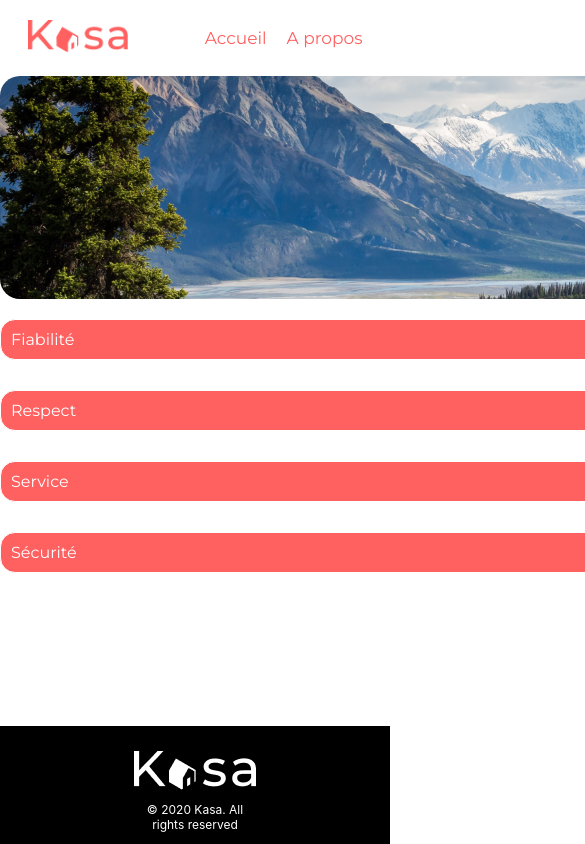
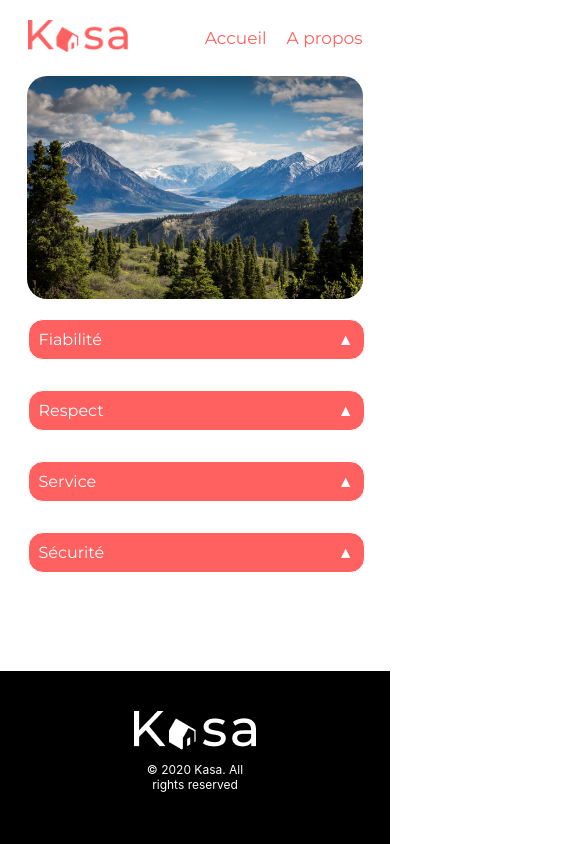
Before and after one commit to CodeQuentum/OCP6, a React (Create React App) app in the folder kasa/: page /about in a window 390 px wide. Shown: the top 844 px of the page, 585 px wide, since content can reach past the window. Built offline with nearby package versions, Linux system fonts and the light colour scheme.

Commit message:
media queries a propos terminée

```diff
--- a/kasa/src/pages/About.js
+++ b/kasa/src/pages/About.js
@@ -48,6 +48,7 @@ const About = () => {
       <Header />
       <main className="aboutMain">
         <img src={imgAPropos} alt="Lac bordée de montagne." />
+        <section className='topic'>
         {sections.map((section, index) => (
           <Section
             key={index}
@@ -57,6 +58,7 @@ const About = () => {
             onClick={() => handleSectionClick(index)}
           />
         ))}
+        </section>
       </main>
       <Footer />
     </div>
--- a/kasa/src/pages/NotFound.js
+++ b/kasa/src/pages/NotFound.js
@@ -12,7 +12,7 @@ const NotFound = () => {
       <Header />
       <section className='errorContent'>
       <img className='img404' src={error404} alt='Erreur 404' />
-      <p>Oups! La page que vous demandez n'existe pas.</p>
+      <p>Oups! La page que <span>vous demandez n'existe pas.</span></p>
       <Link to="/">Retourner à la page d'accueil</Link>
       </section>
       <Footer />
--- a/kasa/src/styles/About.scss
+++ b/kasa/src/styles/About.scss
@@ -22,6 +22,7 @@
   margin: 0 auto;
   margin-bottom: 10px;
   width: 1040px;
+  z-index: 100;
 }
 
 .menuDeroulant h2 {
@@ -62,3 +63,19 @@
 .arrow.open {
   transform: rotate(180deg);
 }
+@media (max-width: 768px){
+  .aboutMain img {
+    width: 21rem;/*336px*/
+    height: 13.938rem;/*223px*/
+    object-fit: cover;
+  }
+  .menuDeroulant {
+   width: 20.938rem;/*335*/
+  }
+  .menuDeroulant h2 {
+    width: 19.688rem;/*315px*/
+  }
+  .topic{
+    margin-bottom:11rem;/*176px*/
+  }
+}
--- a/kasa/src/styles/Footer.scss
+++ b/kasa/src/styles/Footer.scss
@@ -37,7 +37,7 @@ html {
     font-size: 0.75rem;
   }
   .footer-content {
-    padding-top: 1.563rem; /*25px*/
-    padding-bottom: 1.563;
+    padding-top: 2.5rem; /*40px*/
+    padding-bottom: 2.5rem;
   }
 }
--- a/kasa/src/styles/NotFound.scss
+++ b/kasa/src/styles/NotFound.scss
@@ -22,3 +22,24 @@
     line-height: 1.625rem; /* Correspond à 26px */
     color: #FF6060;
 }
+@media (max-width: 768px){
+    .errorContent {
+        margin-top: 7.5rem;/*120px*/
+        margin-left: auto;
+        margin-right: auto;
+        width:20.938rem ;
+        gap: 5rem; /* Correspond à 80px */
+    }
+    .errorContent img{
+        object-fit: contain;
+        width: 12.5rem;
+        height: 6.25rem;
+    }
+    .errorContent p {
+        display: flex;
+        flex-direction: column;
+        text-align: center;
+        font-size: 1.125rem; /* Correspond à 18px */
+        line-height: 1.604rem; /* Correspond à 25.67px */
+    }
+}
```
